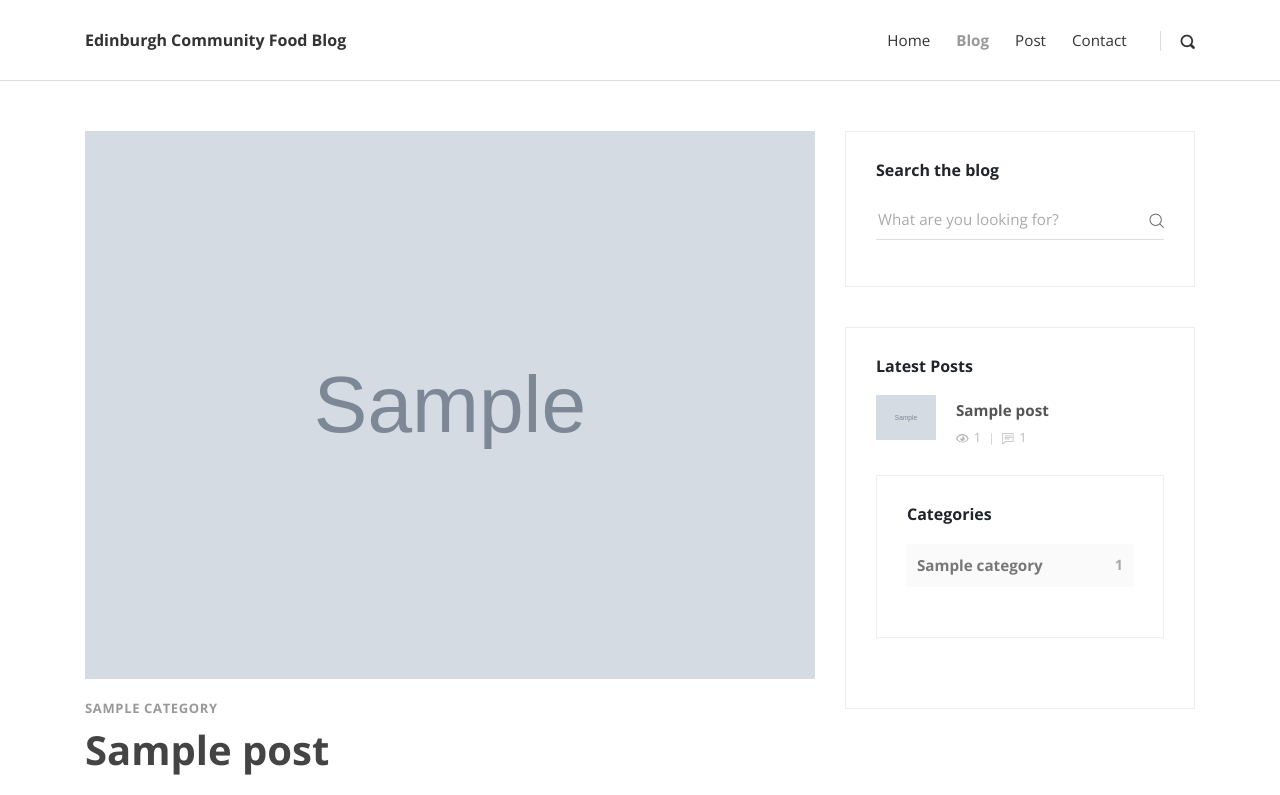
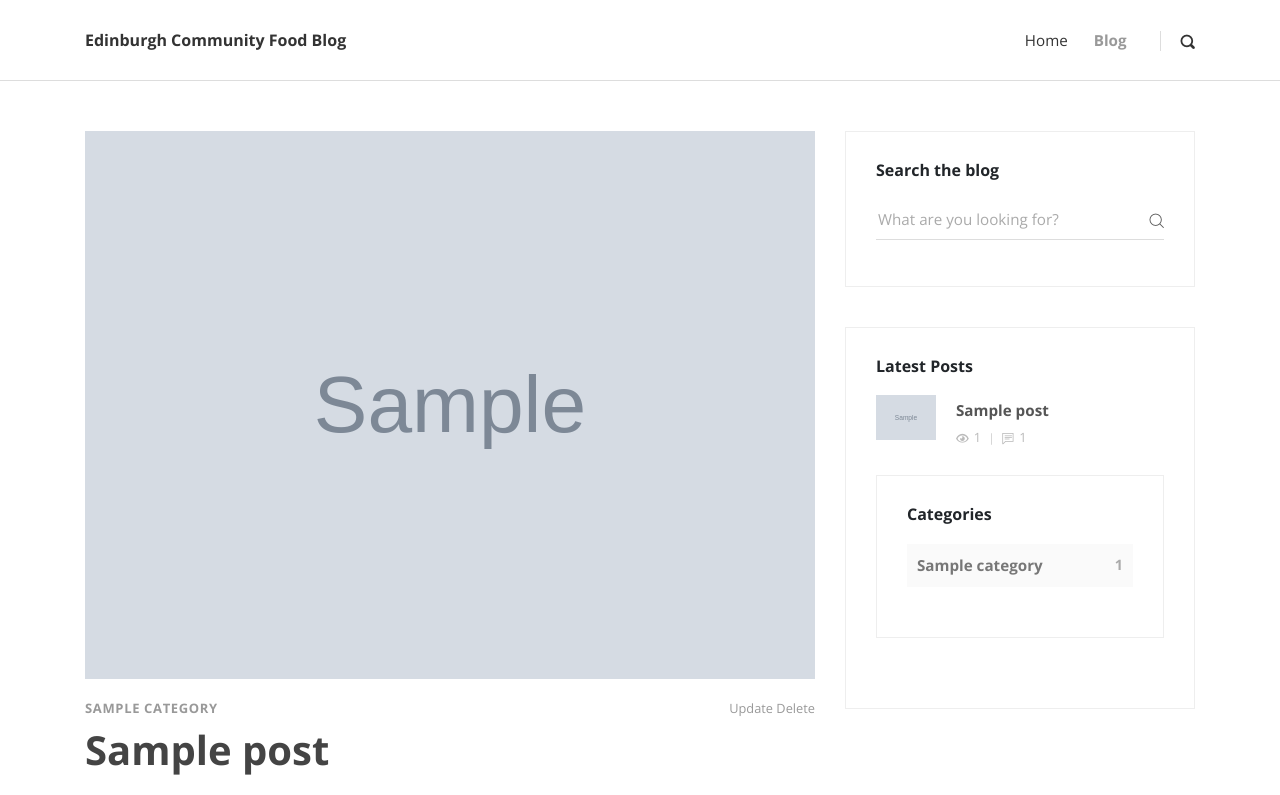
Before and after one commit to ArtusU/ecfblog, a Django app: page /post/1/ in a window 1280 px wide. Shown: the top 795 px of the page. Run offline with Django 3.2, Linux system fonts and the light colour scheme; tables that the repository leaves empty hold one stand-in row (values such as "Sample post"); grey boxes marked "Sample" are stand-in pictures; some libraries are stand-ins or nearby versions.

Commit message:
create_post

```diff
--- a/blog/settings.py
+++ b/blog/settings.py
@@ -30,7 +30,10 @@ INSTALLED_APPS = [
     'posts',
     'marketing',
     'tinymce',
+    'crispy_forms',
 ]
+
+CRISPY_TEMPLATE_PACK = 'bootstrap4'
 
 MIDDLEWARE = [
     'django.middleware.security.SecurityMiddleware',
@@ -129,7 +132,7 @@ MEDIA_ROOT = os.path.join(VENV_PATH, 'media_root')
 
 TINYMCE_DEFAULT_CONFIG = {
     'height' : 360,
-    'width' : 1120,
+    'width' : 500,
     'cleanup_on_startup': True,
     'custom_undo_redo_levels': 20,
     'selector': 'textarea',
--- a/blog/urls.py
+++ b/blog/urls.py
@@ -3,7 +3,7 @@ from django.urls import path, include
 from django.conf.urls.static import static
 from django.conf import settings
 
-from posts.views import index, blog, post, search
+from posts.views import index, blog, post, search, post_create, post_update, post_delete
 
 
 urlpatterns = [
@@ -12,6 +12,9 @@ urlpatterns = [
     path('blog/', blog, name='post-list'),
     path('search/', search, name='search'),
     path('post/<id>/', post, name='post-detail'),
+    path('create/', post_create, name='post-create'),
+    path('post/<id>/update', post_update, name='post-update'),
+    path('post/<id>/delete', post_delete, name='post-delete'),
     path('tinymce/', include('tinymce.urls')),
 ]
 
--- a/posts/models.py
+++ b/posts/models.py
@@ -44,6 +44,15 @@ class Post(models.Model):
             'id': self.id
         })
 
+    def get_update_url(self):
+        return reverse('post-update', kwargs={
+            'id': self.id
+        })
+
+    def get_delete_url(self):
+        return reverse('post-delete', kwargs={
+            'id': self.id
+        })
 
     @property
     def get_comments(self):
--- a/posts/views.py
+++ b/posts/views.py
@@ -1,10 +1,15 @@
 from django.db.models import Count, Q
 from django.core.paginator import Paginator, EmptyPage, PageNotAnInteger
 from django.shortcuts import render, get_object_or_404, redirect, reverse
-from .forms import CommentForm
-from .models import Post
+from .forms import CommentForm, PostForm
+from .models import Post, Author
 from marketing.models import Signup
 
+def get_author(user):
+    qs = Author.objects.filter().first()
+    if qs:
+        return qs
+    return None
 
 
 def search(request):
@@ -90,3 +95,30 @@ def post(request, id):
         'category_count': category_count,
     }
     return render(request, 'post.html', context)
+
+
+
+def post_create(request):
+    title = 'Create'
+    form = PostForm(request.POST or None, request.FILES or None)
+    author = get_author(request.user)
+    if request.method == "POST":
+        if form.is_valid():
+            form.instance.author = author
+            form.save()
+            return redirect(reverse("post-detail", kwargs={
+                'id': form.instance.id
+            }))
+    context = {
+        'title': title,
+        'form': form
+    }
+    return render(request, "post_create.html", context)
+
+
+
+def post_update(request, id):
+    pass
+
+def post_delete(request, id):
+    pass
--- a/templates/header.html
+++ b/templates/header.html
@@ -6,9 +6,9 @@
         <div class="close-btn"><i class="icon-close"></i></div>
         <div class="row d-flex justify-content-center">
           <div class="col-md-8">
-            <form action="#">
+            <form action="{% url 'search' %}">
               <div class="form-group">
-                <input type="search" name="search" id="search" placeholder="What are you looking for?">
+                <input type="search" name="q" id="search" placeholder="What are you looking for?">
                 <button type="submit" class="submit"><i class="icon-search-1"></i></button>
               </div>
             </form>
@@ -30,10 +30,10 @@
           </li>
           <li class="nav-item"><a href="/blog" class="nav-link active ">Blog</a>
           </li>
-          <li class="nav-item"><a href="/post" class="nav-link ">Post</a>
+          <!--li class="nav-item"><a href="/post" class="nav-link ">Post</a>
           </li>
           <li class="nav-item"><a href="/" class="nav-link ">Contact</a>
-          </li>
+          </li-->
         </ul>
         <div class="navbar-text"><a href="#" class="search-btn"><i class="icon-search-1"></i></a></div>
       </div>
--- a/templates/post.html
+++ b/templates/post.html
@@ -22,6 +22,10 @@
                     {% for cat in post.categories.all %}
                       <a href="#">{{ cat }}</a>
                     {% endfor %}
+                  </div>
+                  <div>
+                    <a href="">Update</a>
+                    <a href="">Delete</a>
                   </div>
                 </div>
                 <h1>{{ post.title }}<a href="#"><i class="fa fa-bookmark-o"></i></a></h1>
```
Also changed, not shown: templates/post_create.html (added, +17 -0 lines).
